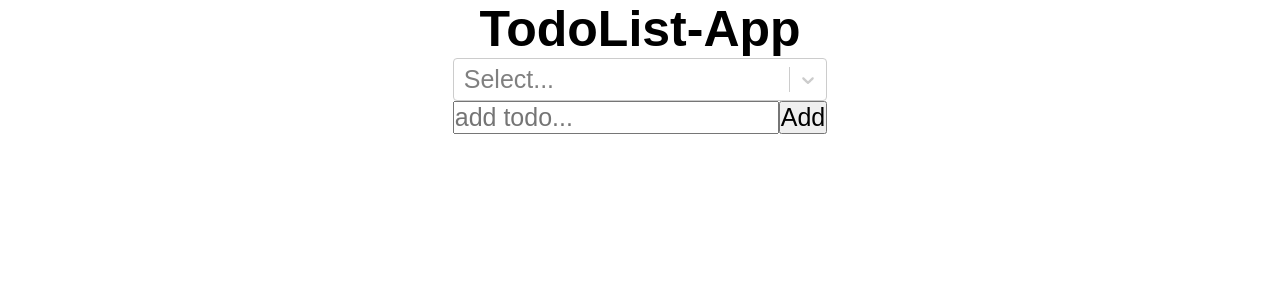
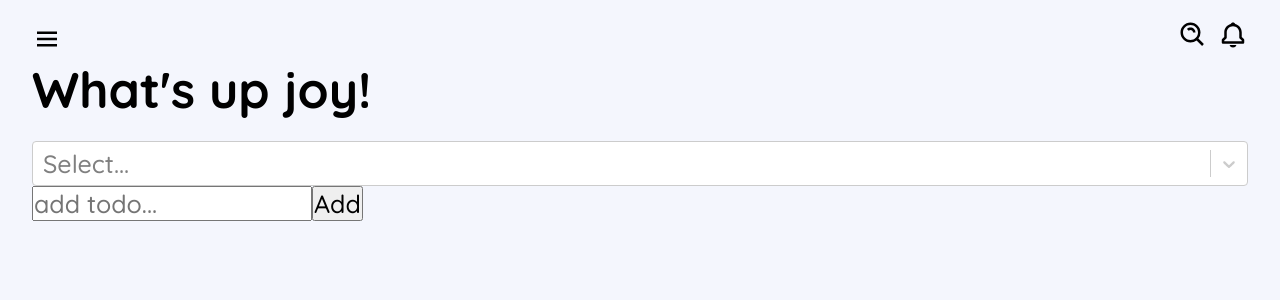
Before and after one commit to Soheiljafarnejad/TodoList-App, a React (Create React App) app: page / in a window 1280 px wide. Shown: the top 300 px of the page. Built offline with nearby package versions, Linux system fonts and the light colour scheme.

Commit message:
add header component

```diff
--- a/package.json
+++ b/package.json
@@ -8,6 +8,7 @@
     "@testing-library/user-event": "^13.5.0",
     "react": "^17.0.2",
     "react-dom": "^17.0.2",
+    "react-icons": "^4.3.1",
     "react-scripts": "5.0.0",
     "react-select": "^5.2.2",
     "web-vitals": "^2.1.4"
--- a/src/App.css
+++ b/src/App.css
@@ -1,6 +1,13 @@
 .container {
   width: 100vw;
+  height: 100vh;
   display: flex;
   flex-direction: column;
   align-items: center;
+  background-color: var(--body-color);
 }
+
+.container > * {
+  width: 95%;
+  margin: 0 auto;
+}
--- a/src/App.js
+++ b/src/App.js
@@ -1,9 +1,10 @@
 import TodoApp from "./Component/TodoApp";
 import "./App.css";
+import HeaderCom from "./Component/Header/HeaderCom";
 const App = () => {
   return (
     <div className="container">
-      <h1>TodoList-App</h1>
+      <HeaderCom/>
       <TodoApp />
     </div>
   );
--- /dev/null
+++ b/src/Component/Header/HeaderCom.js
@@ -0,0 +1,22 @@
+import { BiSearchAlt } from "react-icons/bi";
+import { BiMenu } from "react-icons/bi";
+import { BiBell } from "react-icons/bi";
+
+import style from"./HeaderCom.module.css"
+
+const HeaderCom = () => {
+  return (
+    <div className={style.header}>
+      <div className={style.icons}>
+      <BiMenu />
+      <div>
+      <BiSearchAlt className={style.search} />
+      <BiBell />
+      </div>
+      </div>
+      <h2>What's up joy!</h2>
+    </div>
+  );
+};
+
+export default HeaderCom;
--- /dev/null
+++ b/src/Component/Header/HeaderCom.module.css
@@ -0,0 +1,18 @@
+.header {
+  display: flex;
+  flex-direction: column;
+  margin: 2rem 0;
+}
+.icons {
+  display: flex;
+  align-items: center;
+  justify-content: space-between;
+}
+.icons > * {
+  cursor: pointer;
+  font-size: 3rem;
+}
+
+.search {
+  margin-right: 1rem;
+}
--- a/src/index.css
+++ b/src/index.css
@@ -1,3 +1,5 @@
+@import url("https://fonts.googleapis.com/css2?family=Quicksand:wght@500;700&display=swap");
+
 * {
   margin: 0;
   padding: 0;
@@ -5,11 +7,55 @@
   box-sizing: border-box;
 }
 
+:root {
+  --body-dark: #3d47af;
+  --body-color: #f4f6fd;
+  --color-navBar: #0a155a;
+  --pink: #d103fc;
+  --pink-dark: #a056c5;
+
+  --color: #adbaeb;
+  --color: #020417;
+  --color: #9d9ab4;
+  --color: #373b5e;
+  --color: #4f74ff;
+  --color: #010319;
+  --color: #48466b;
+  --color: #bbc2d8;
+}
+
 html {
   font-size: 62.5%;
 }
 
-body,button,input {
-  font-family: Arial, Helvetica, sans-serif;
+body,
+button,
+input {
+  font-family: "Quicksand", sans-serif;
+  font-size: 1.8rem;
+  font-weight: 500;
+}
+
+h1 {
+  font-size: 3rem;
+  font-weight: 700;
+}
+
+h2 {
   font-size: 2.5rem;
+  font-weight: 700;
 }
+
+@media screen and (min-width: 768px) {
+  body,
+  button,
+  input {
+    font-size: 2.5rem;
+  }
+  h1 {
+    font-size: 5rem;
+  }
+  h2 {
+    font-size: 5rem;
+  }
+}
```
Also changed, not shown: 1 other file (tests, documents, lock files or other folders).
